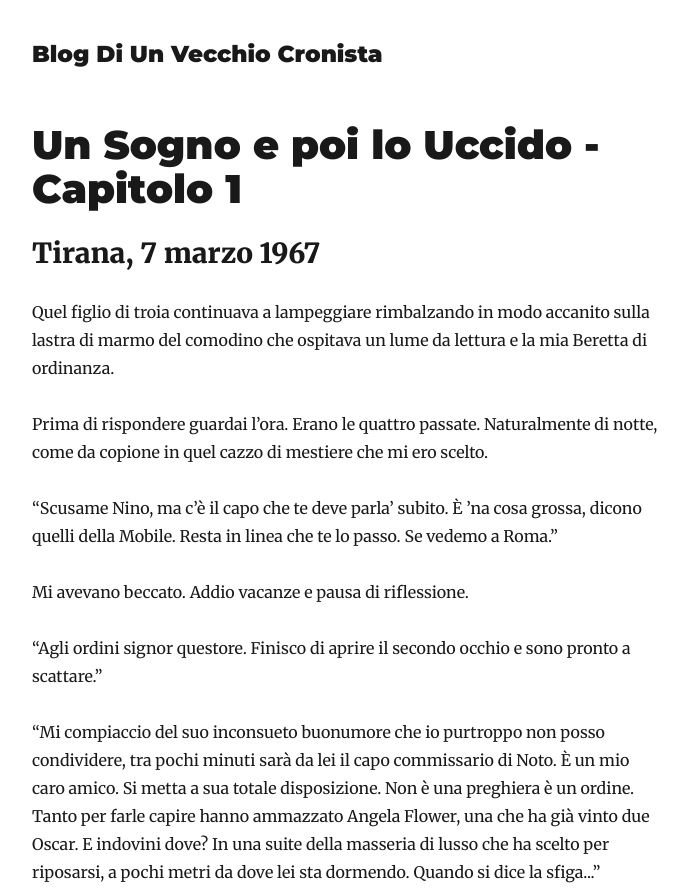
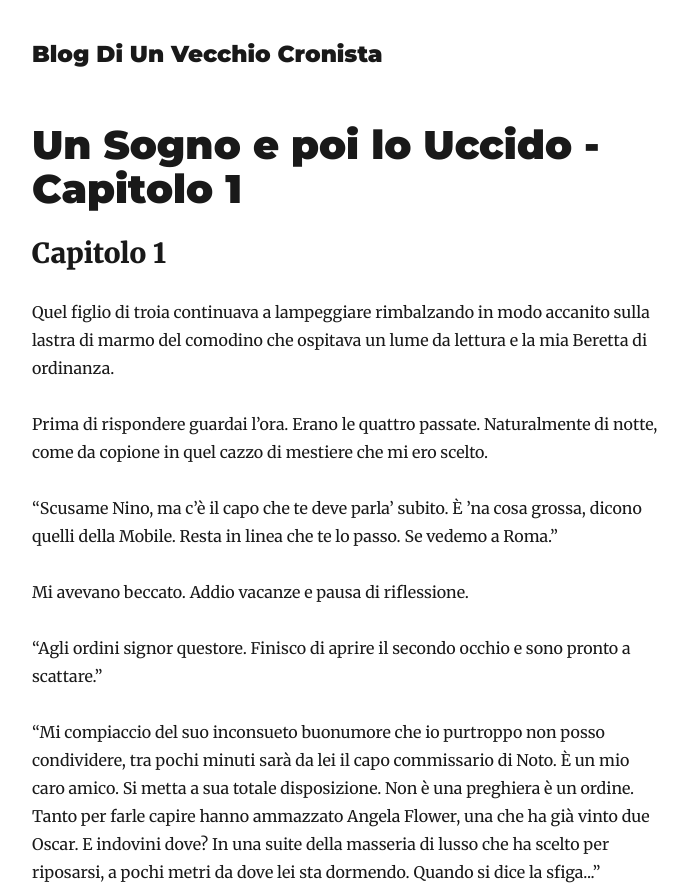
Before and after one commit to RemicsTech/luan-blog, a Gatsby site: page /calvados1/ in a window 1280 px wide. Shown: the top 889 px of the page, without its empty margins (293-981 px from the left). Built offline with nearby package versions, Linux system fonts and the light colour scheme; Gatsby itself is replaced by a stand-in of ours; some packages are replaced by stand-ins of ours.

Commit message:
fix typo in capitolo 1 title

```diff
--- a/content/blog/calvados1/index.md
+++ b/content/blog/calvados1/index.md
@@ -5,7 +5,7 @@ description: Quel figlio di troia continuava a lampeggiare rimbalzando in modo a
              Prima di rispondere guardai l’ora. Erano le quattro passate.
 ---
 
-## Tirana, 7 marzo 1967
+## Capitolo 1
 
 Quel figlio di troia continuava a lampeggiare rimbalzando in modo accanito sulla lastra di marmo del comodino che ospitava un lume da lettura e la mia Beretta di ordinanza.
 
```
